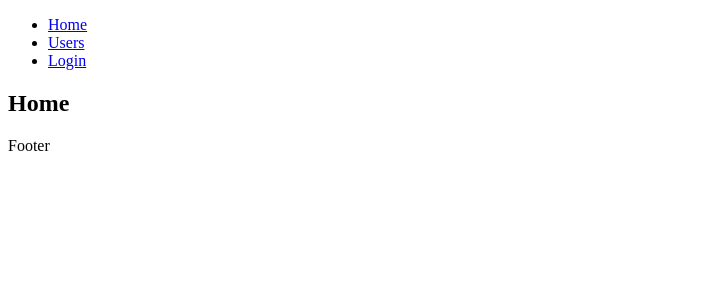
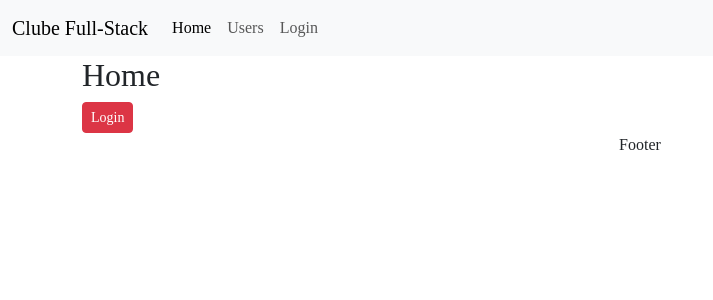
Before and after one commit to aleduca/nuxt, a Nuxt app in the folder nuxt/: page / in a window 1280 px wide. Shown: the top 300 px of the page, without its empty margins (0-713 px from the left). Built offline with nearby package versions, Linux system fonts and the light colour scheme.

Commit message:
Feat: Bootstrap

```diff
--- a/nuxt/app.vue
+++ b/nuxt/app.vue
@@ -1,5 +1,5 @@
 <template>
-    <NuxtLoadingIndicator color="red" height="3" :throttle="0"   />
+    <NuxtLoadingIndicator color="red" :height="3" :throttle="0"   />
     <NuxtLayout>
       <NuxtPage />
     </NuxtLayout>
--- /dev/null
+++ b/nuxt/assets/css/style.css
@@ -0,0 +1,3 @@
+body{
+  font-family: 'Kode Mono';
+}
--- /dev/null
+++ b/nuxt/assets/css/tailwind.css
@@ -0,0 +1,3 @@
+@tailwind base;
+@tailwind components;
+@tailwind utilities;
--- a/nuxt/components/Footer.vue
+++ b/nuxt/components/Footer.vue
@@ -1,5 +1,5 @@
 <template>
-    <footer>
+    <footer class="text text-center">
       <div>Footer</div>
     </footer>
 </template>
--- a/nuxt/components/Header.vue
+++ b/nuxt/components/Header.vue
@@ -1,13 +1,24 @@
 <template>
   <header>
-      <nav>
-        <ul>
-          <li><NuxtLink to="/">Home</NuxtLink></li>
-          <li><NuxtLink to="/users">Users</NuxtLink></li>
-          <li><NuxtLink to="/login">Login</NuxtLink></li>
-        </ul>
-      </nav>
-    </header>
+    <nav class="navbar navbar-expand-lg bg-body-tertiary">
+      <div class="container-fluid">
+        <NuxtLink class="navbar-brand" to="/">Clube Full-Stack</NuxtLink>
+        <div class="collapse navbar-collapse" id="navbarNav">
+          <ul class="navbar-nav">
+            <li class="nav-item">
+              <NuxtLink class="nav-link active" aria-current="page" to="/">Home</NuxtLink>
+            </li>
+            <li class="nav-item">
+              <NuxtLink class="nav-link" to="/users">Users</NuxtLink>
+            </li>
+            <li class="nav-item">
+              <NuxtLink class="nav-link" to="/login">Login</NuxtLink>
+            </li>
+          </ul>
+        </div>
+      </div>
+    </nav>
+  </header>
 </template>
 
 <script setup>
--- a/nuxt/layouts/default.vue
+++ b/nuxt/layouts/default.vue
@@ -1,14 +1,18 @@
 <template>
     <Header />
-    <slot />
+
+    <div class="container">
+        <slot />
+    </div>
 
     <Footer />
 </template>
 
 <script setup>
-
+// import '@/node_modules/bootstrap/dist/css/bootstrap.min.css'
 </script>
 
-<style lang="scss" scoped>
-
+<style lang="css">
+@import url('~/assets/css/style.css');
+/* @import url('@/node_modules/bootstrap/dist/css/bootstrap.min.css'); */
 </style>
--- a/nuxt/nuxt.config.ts
+++ b/nuxt/nuxt.config.ts
@@ -1,4 +1,30 @@
 // https://nuxt.com/docs/api/configuration/nuxt-config
+// <link href="https://cdn.jsdelivr.net/npm/bootstrap@5.3.3/dist/css/bootstrap.min.css" rel="stylesheet" integrity="sha384-QWTKZyjpPEjISv5WaRU9OFeRpok6YctnYmDr5pNlyT2bRjXh0JMhjY6hW+ALEwIH" crossorigin="anonymous">
 export default defineNuxtConfig({
-  devtools: { enabled: false }
+  devtools: { enabled: false },
+  // css:[
+  //   '@/node_modules/bootstrap/dist/css/bootstrap.min.css'
+  // ],
+  app:{
+    head:{
+      link: [
+        {
+        rel: 'stylesheet',
+        integrity:'sha384-QWTKZyjpPEjISv5WaRU9OFeRpok6YctnYmDr5pNlyT2bRjXh0JMhjY6hW+ALEwIH',
+        crossorigin:'anonymous',
+        href: 'https://cdn.jsdelivr.net/npm/bootstrap@5.3.3/dist/css/bootstrap.min.css'
+       }
+      ]
+    }
+  },
+  modules: [
+    [
+      '@nuxtjs/google-fonts',{
+      families:{
+        'Kode Mono':true
+      }
+    }
+  ]
+]
+  // modules: ['@nuxtjs/tailwindcss']
 })
--- a/nuxt/package.json
+++ b/nuxt/package.json
@@ -10,8 +10,13 @@
     "postinstall": "nuxt prepare"
   },
   "dependencies": {
+    "bootstrap": "^5.3.3",
     "nuxt": "^3.10.2",
     "vue": "^3.4.19",
     "vue-router": "^4.2.5"
+  },
+  "devDependencies": {
+    "@nuxtjs/google-fonts": "^3.1.3",
+    "@nuxtjs/tailwindcss": "^6.11.4"
   }
 }
--- a/nuxt/pages/index.vue
+++ b/nuxt/pages/index.vue
@@ -1,6 +1,7 @@
 <template>
   <div>
       <h2>Home</h2>
+      <button class="btn btn-danger btn-sm">Login</button>
   </div>
 </template>
 
```
Also changed, not shown: 1 other file (tests, documents, lock files or other folders).
